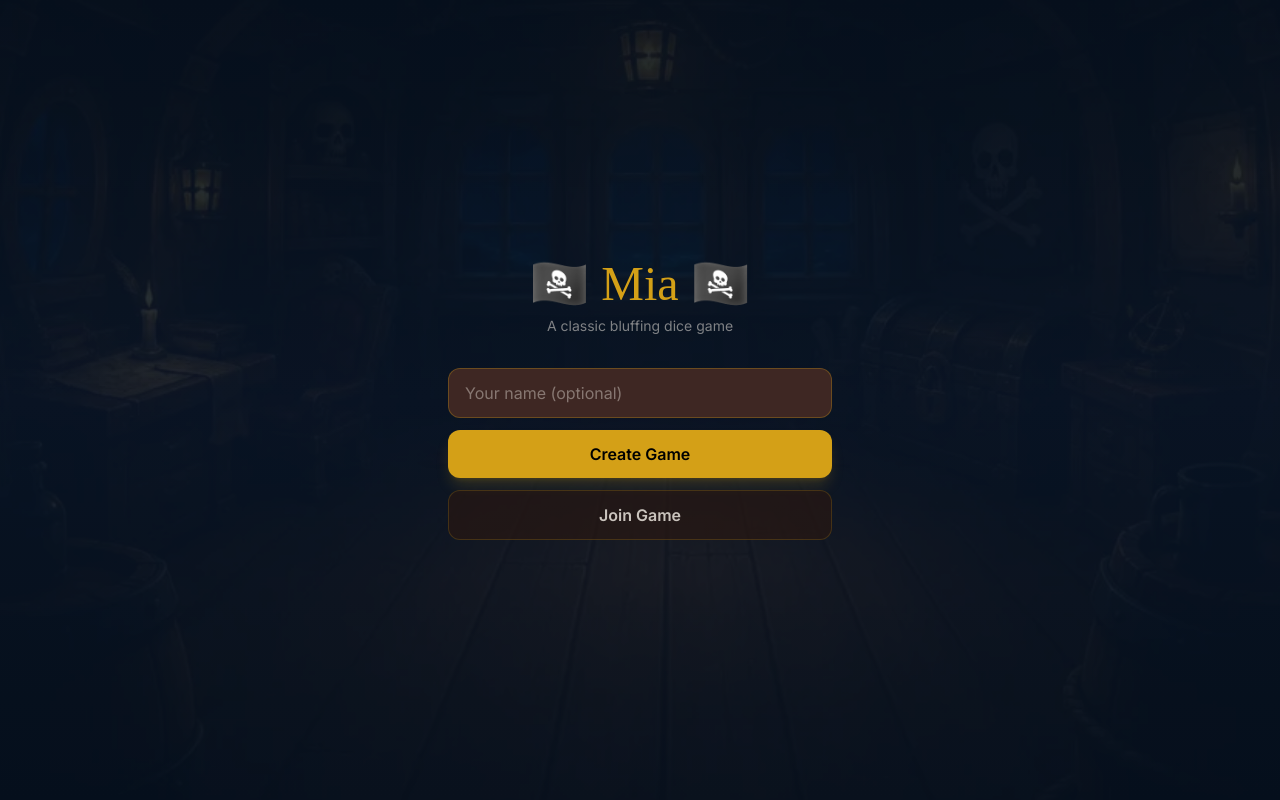
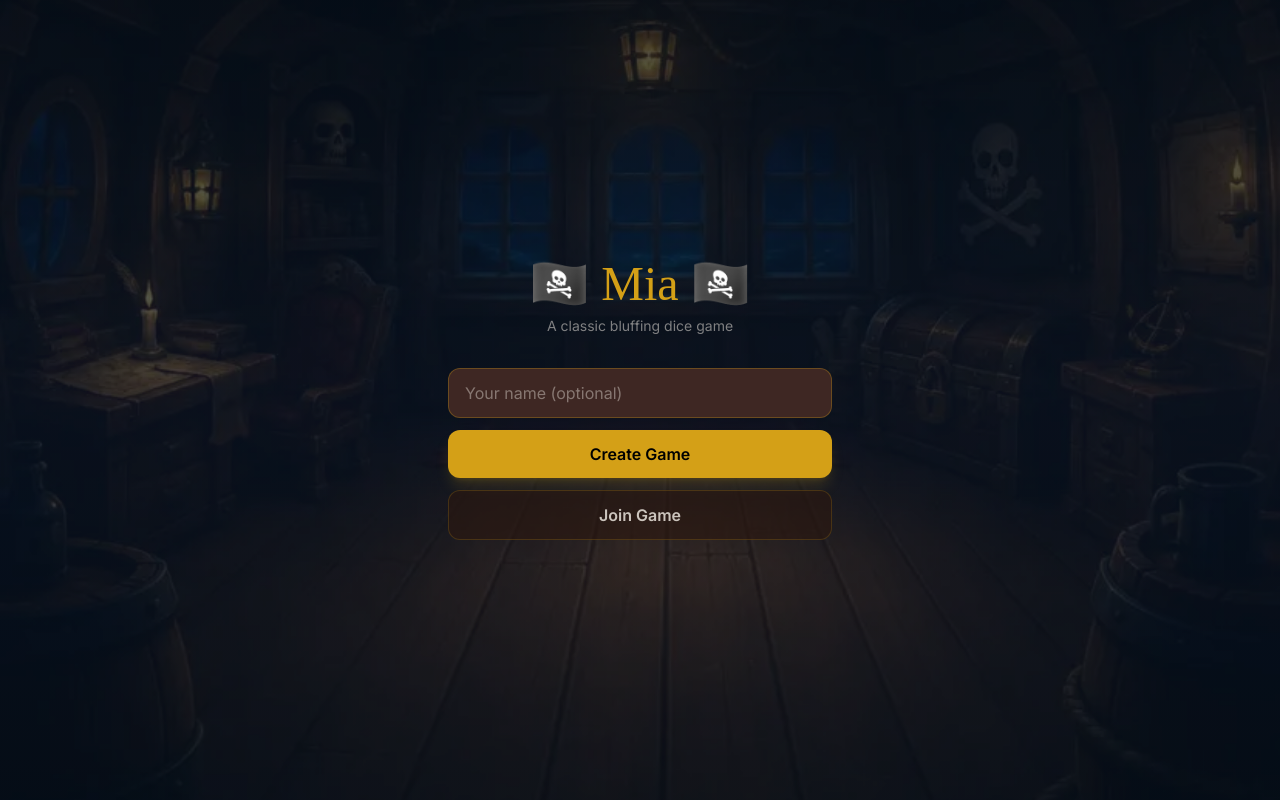
Before and after one commit to wbruntra/mia-dice, a React (Vite) app in the folder frontend/: page / in a window 1280 px wide. Built offline with nearby package versions, Linux system fonts and the light colour scheme; a web font is replaced by a local one.

Commit message:
Make background image show more

```diff
--- a/frontend/index.html
+++ b/frontend/index.html
@@ -20,7 +20,7 @@
     <link href="https://fonts.googleapis.com/css2?family=Inter:wght@400;500;600;700;800&family=Pirata+One&display=swap" rel="stylesheet" />
     <title>Mia</title>
   </head>
-  <body class="bg-neutral-950 text-white font-sans">
+  <body class="text-white font-sans">
     <div id="root"></div>
     <script>window.addEventListener('beforeinstallprompt', e => e.preventDefault())</script>
     <script type="module" src="/src/main.jsx"></script>
--- a/frontend/src/App.jsx
+++ b/frontend/src/App.jsx
@@ -65,9 +65,10 @@ export default function App() {
     <GameContext.Provider
       value={{ state, connected, error, send, onLeave: handleLeave, gameId, playerName }}
     >
+      <div className="bg-pirate" />
       <GameUIProvider>
         <Toaster position="top-center" richColors />
-        <div className="min-h-dvh flex flex-col bg-gradient-to-b from-pirate-navy via-pirate-navy-light to-pirate-navy">
+        <div className="min-h-dvh flex flex-col bg-gradient-to-b from-pirate-navy/70 via-pirate-navy-light/70 to-pirate-navy/70">
           <GameView />
         </div>
       </GameUIProvider>
--- a/frontend/src/components/game/GameView.jsx
+++ b/frontend/src/components/game/GameView.jsx
@@ -145,7 +145,7 @@ export default function GameView() {
   return (
     <div className="flex-1 flex flex-col max-w-lg mx-auto w-full px-4 py-6 gap-4 relative">
       {/* Background overlay */}
-      <div className="bg-pirate" />
+      {/* Background overlay removed - handled in App.jsx */}
 
       {/* Header */}
       <header className="flex items-center justify-between relative z-10">
@@ -155,7 +155,7 @@ export default function GameView() {
         >
           Leave
         </button>
-        <span className="font-pirate text-pirate-gold text-base">⚓ Round {state.roundNumber}</span>
+        <span className="font-pirate text-pirate-gold text-base">Round {state.roundNumber}</span>
         <span className="text-pirate-parchment/30 text-sm">
           {state.status === 'waiting' && 'Waiting for opponent...'}
           {!connected && ' (reconnecting)'}
@@ -182,7 +182,7 @@ export default function GameView() {
 
       {/* Last action */}
       {state.lastAction && (
-        <p className="text-white text-sm text-center relative z-10">{state.lastAction}</p>
+        <p className="text-white text-base font-bold text-center relative z-10">{state.lastAction}</p>
       )}
 
       {/* Dice Area */}
@@ -611,7 +611,7 @@ function WaitingRoom({ gameId, joinUrl, onLeave }) {
 
   return (
     <div className="flex-1 flex flex-col items-center justify-center gap-4 px-4 relative">
-      <div className="bg-pirate" />
+      {/* Background overlay removed - handled in App.jsx */}
       <p className="font-pirate text-2xl text-pirate-gold relative z-10">Game Created</p>
       <p className="text-pirate-parchment/50 text-sm relative z-10">Share this link with your opponent:</p>
 
--- a/frontend/src/components/lobby/Lobby.jsx
+++ b/frontend/src/components/lobby/Lobby.jsx
@@ -53,8 +53,8 @@ export default function Lobby({ joinId, onNavigateToGame, onNavigateToLobby }) {
   }
 
   return (
-    <div className="min-h-dvh flex flex-col items-center justify-center px-4 bg-gradient-to-b from-pirate-navy via-pirate-navy-light to-pirate-navy">
-      <div className="bg-pirate fixed inset-0 z-0 pointer-events-none" />
+    <div className="min-h-dvh flex flex-col items-center justify-center px-4 bg-gradient-to-b from-pirate-navy/70 via-pirate-navy-light/70 to-pirate-navy/70">
+      <div className="bg-pirate" />
       <div className="w-full max-w-sm text-center relative z-10">
         <h1 className="font-pirate text-5xl text-pirate-gold mb-2">🏴‍☠️ Mia 🏴‍☠️</h1>
         <p className="text-pirate-parchment/50 text-sm mb-8">A classic bluffing dice game</p>
--- a/frontend/src/index.css
+++ b/frontend/src/index.css
@@ -20,8 +20,8 @@ body,
   margin: 0;
   min-height: 100dvh;
   font-family: var(--font-sans);
-  background: #061220;
   color: #f5f0e8;
+  background-color: transparent;
   -webkit-font-smoothing: antialiased;
   -moz-osx-font-smoothing: grayscale;
 }
@@ -29,12 +29,14 @@ body,
 .bg-pirate {
   position: fixed;
   inset: 0;
-  z-index: 0;
+  z-index: -10;
   pointer-events: none;
   background-image: url('/pirate-bg.webp');
   background-size: cover;
   background-position: center;
-  opacity: 0.12;
+  background-repeat: no-repeat;
+  background-color: #061220;
+  opacity: 1;
 }
 
 .safe-bottom {
```
